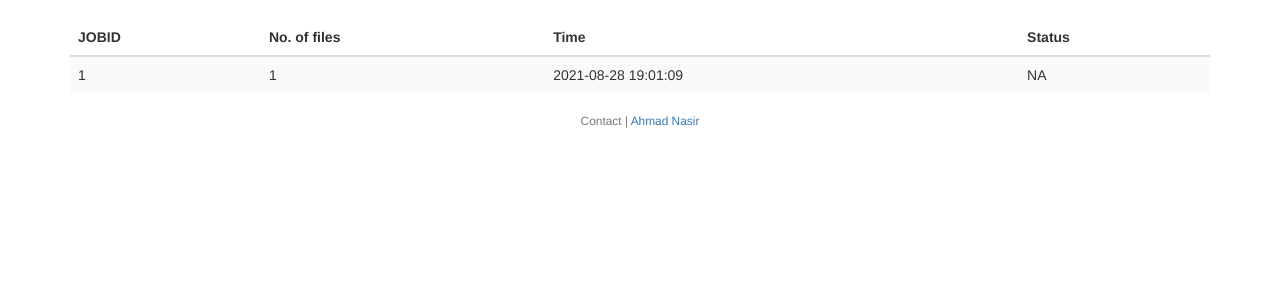
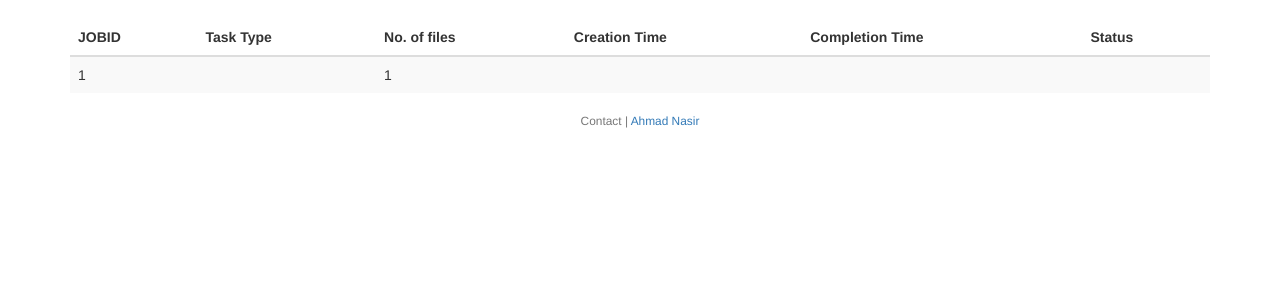
Before and after one commit to amdnsr/machinelearningapps, a Flask app: page /queue in a window 1280 px wide. Shown: the part 51-351 px from the top of the page. Run offline with Flask 2, Linux system fonts and the light colour scheme; some libraries are stand-ins or nearby versions.

Commit message:
Updated the Queue and Job htmls, to show more columns in the column.

```diff
--- a/project/templates/queue.html
+++ b/project/templates/queue.html
@@ -9,8 +9,10 @@
         <thead>
             <tr>
                 <th>JOBID</th>
+                <th>Task Type</th>
                 <th>No. of files</th>
-                <th>Time</th>
+                <th>Creation Time</th>
+                <th>Completion Time</th>
                 <th>Status</th>
             </tr>
         </thead>
@@ -20,9 +22,11 @@
                     <!-- current_prices[stock.symbol] is a dict say d, now d["name"] is the name of the company-->
                     <!-- we can call a python function from a jinja template using app.add_template_global(<function_name>, name='<alias / new name for the jinja template, alias may be the same as function_name>') -->
                     <td>{{job["job_id"]}}</td>
+                    <td>{{job["task_type"]}}</td>
                     <td>{{job["file_count"]}}</td>
-                    <td>{{job["time"]}}</td>
-                    <td>NA</td>
+                    <td>{{job["creation_time"]}}</td>
+                    <td>{{job["completion_time"]}}</td>
+                    <td>{{job["status"]}}</td>
                 </tr>
             {% endfor %}
         </tbody>
```
Also changed, not shown: project/templates/jobs.html (+10 -6 lines).
